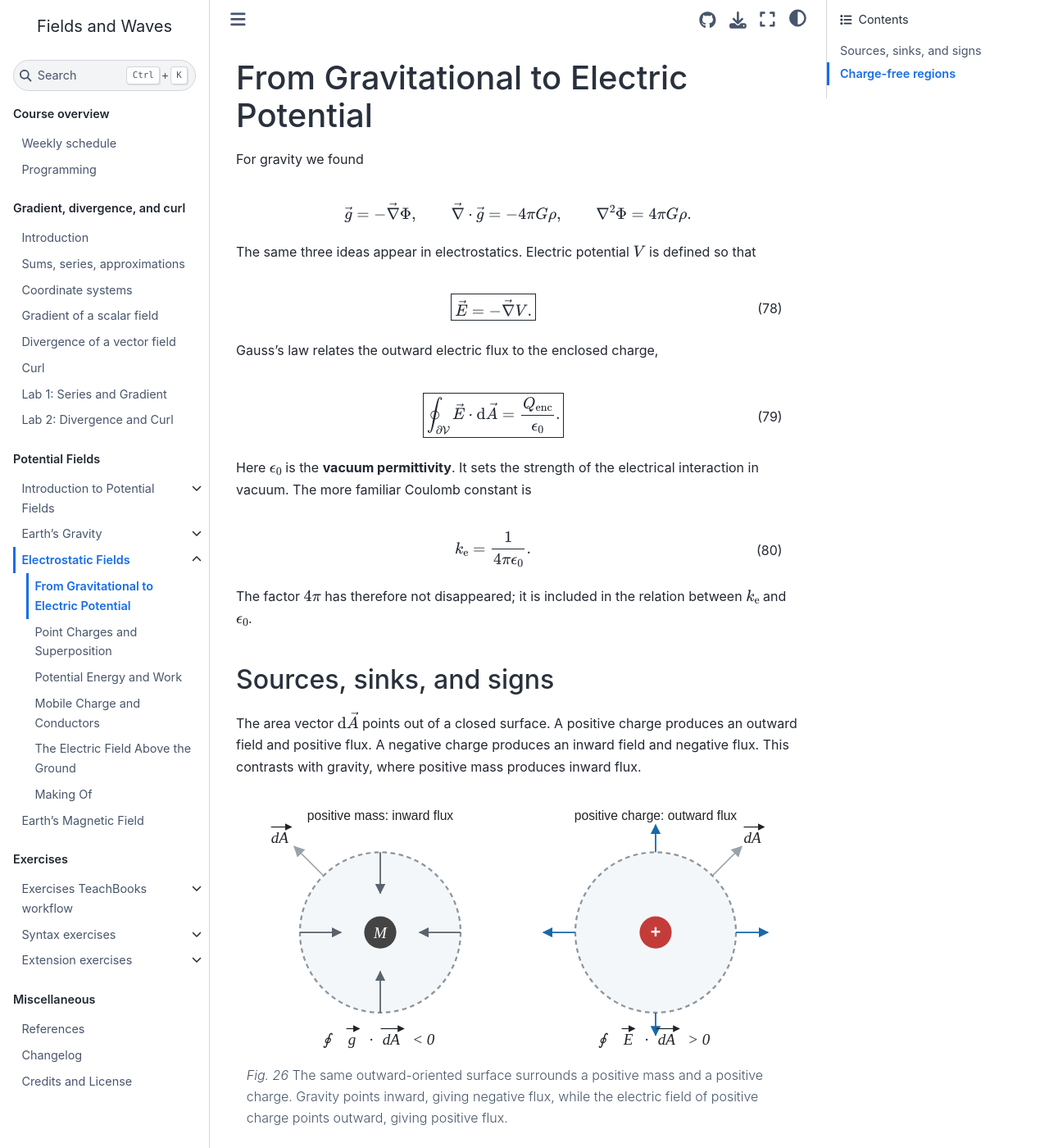
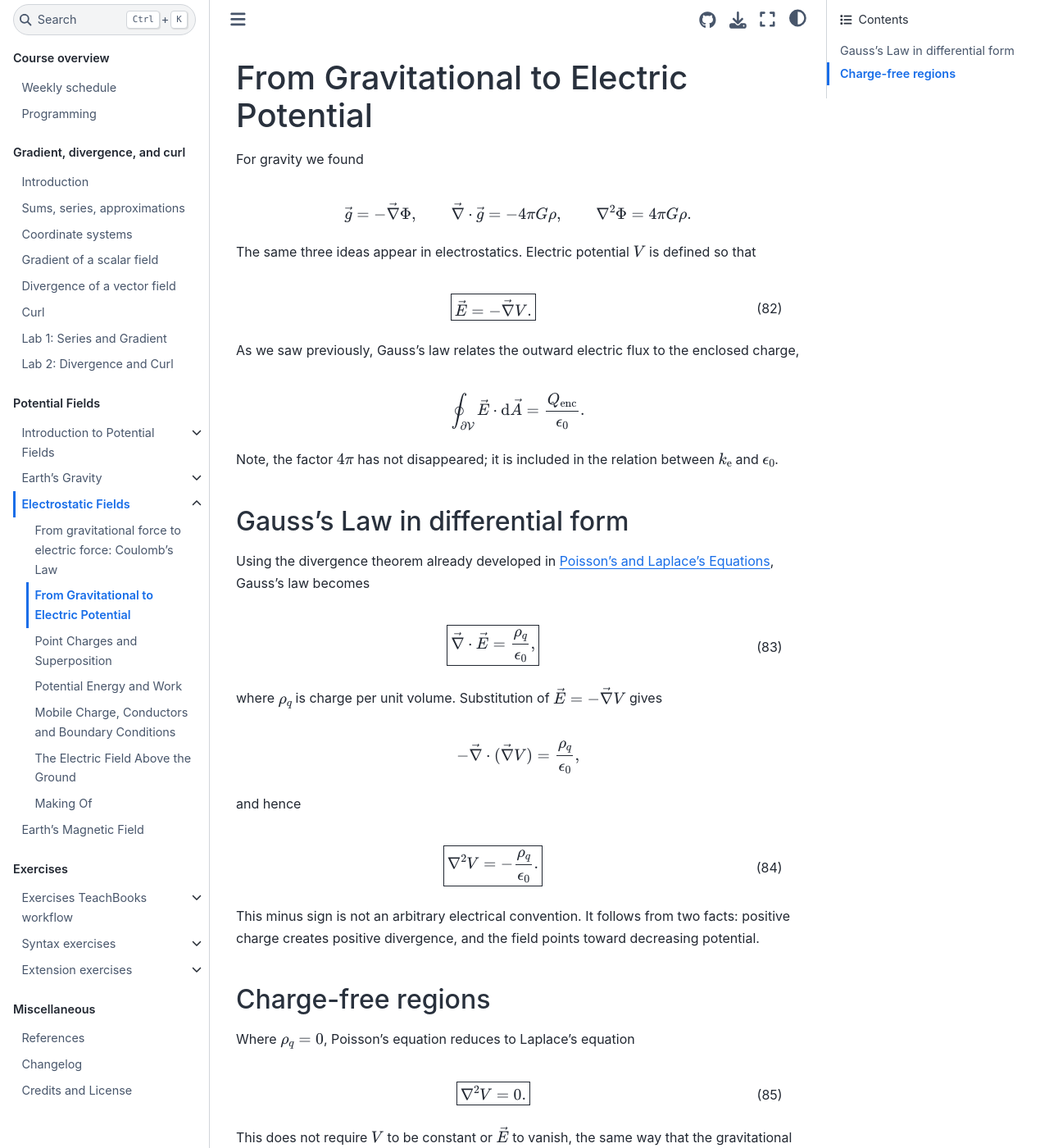
Before and after one commit to BScECT/FieldWaves, a Jupyter Book: the page built from book/2_potential_fields/electrostatic_field/poisson_laplace.md, in a window 1280 px wide and 1400 px high. Shown: the whole window at 82% size. Built offline with Jupyter Book 1.0.4 settings and Sphinx 7.4.7 and the Sphinx Book theme 1.1.4, drawn with Linux system fonts in a browser that asks for light colours; pages that are not in the unit, such as notebooks, are missing from menus; comment, search, counter and statistics services are not loaded; some of the changed text lies outside the part shown.

````diff
--- a/book/2_potential_fields/electrostatic_field/poisson_laplace.md
+++ b/book/2_potential_fields/electrostatic_field/poisson_laplace.md
@@ -16,34 +16,15 @@ $$
 \boxed{\vec E=-\vec\nabla V.}
 $$ (eq:electric-field-from-potential)
 
-Gauss's law relates the outward electric flux to the enclosed charge,
+As we saw previously, Gauss's law relates the outward electric flux to the enclosed charge,
 
 $$
-\boxed{
 \oint_{\partial \mathcal V}\vec E\cdot\mathrm d\vec A
 =\frac{Q_{\mathrm{enc}}}{\epsilon_0}.
-}
-$$ (eq:gauss-law-electric-integral)
+$$
+Note, the factor $4\pi$ has not disappeared; it is included in the relation between $k_{\mathrm e}$ and $\epsilon_0$.
 
-Here $\epsilon_0$ is the **vacuum permittivity**. It sets the strength of the electrical interaction in vacuum. The more familiar Coulomb constant is
-
-$$
-k_{\mathrm e}=\frac{1}{4\pi\epsilon_0}.
-$$ (eq:coulomb-constant)
-
-The factor $4\pi$ has therefore not disappeared; it is included in the relation between $k_{\mathrm e}$ and $\epsilon_0$.
-
-## Sources, sinks, and signs
-
-The area vector $\mathrm d\vec A$ points out of a closed surface. A positive charge produces an outward field and positive flux. A negative charge produces an inward field and negative flux. This contrasts with gravity, where positive mass produces inward flux.
-
-```{figure} figures/gravity_electric_flux_comparison.svg
-:name: gravity-electric-flux-comparison
-:width: 100%
-
-The same outward-oriented surface surrounds a positive mass and a positive charge. Gravity points inward, giving negative flux, while the electric field of positive charge points outward, giving positive flux.
-```
-
+## Gauss's Law in differential form
 Using the divergence theorem already developed in {doc}`../gravity_field/poisson_laplace_equations`, Gauss's law becomes
 
 $$
--- a/book/_toc.yml
+++ b/book/_toc.yml
@@ -42,6 +42,7 @@ parts:
         - file: 2_potential_fields/gravity_field/uniform_cylinder_laplacian.ipynb
     - file: 2_potential_fields/electrostatic_field/intro.md
       sections:
+      - file: 2_potential_fields/electrostatic_field/coulombs_law.md
       - file: 2_potential_fields/electrostatic_field/poisson_laplace.md
       - file: 2_potential_fields/electrostatic_field/point_charges.md
       - file: 2_potential_fields/electrostatic_field/potential_energy_work.md
````
Also changed, not shown: book/2_potential_fields/electrostatic_field/conductors.md (+12 -6 lines), book/2_potential_fields/electrostatic_field/intro.md (+5 -5 lines), book/2_potential_fields/gravity_field/figures/uniform_cylinder_laplacian.png, book/2_potential_fields/introduction/figures/spherical_shell_disturbance.png, book/2_potential_fields/introduction/figures/spherical_shell_field.png.
